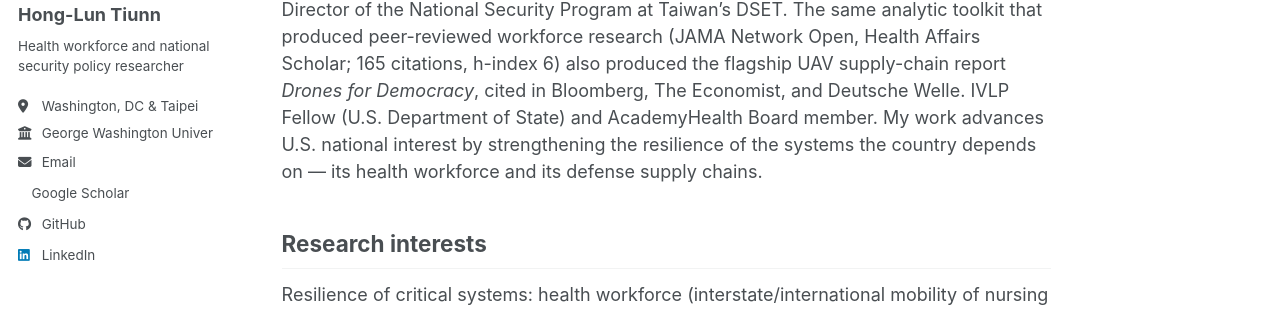
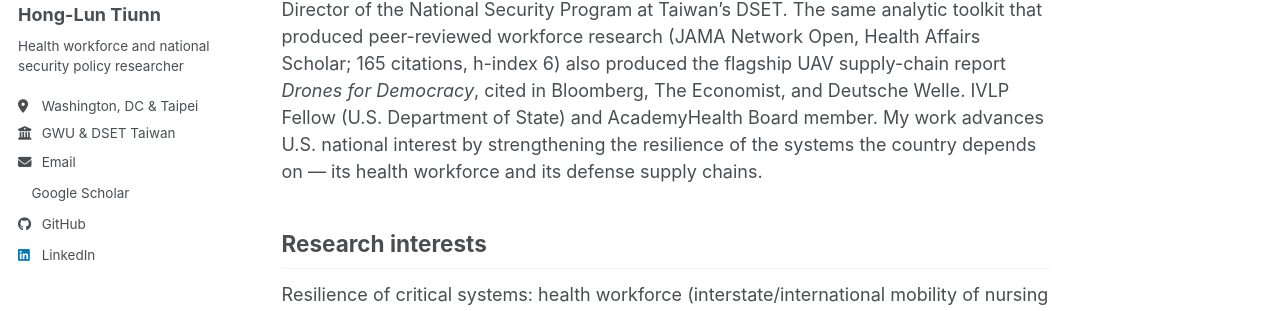
Before and after one commit to hltiunn/site-preview, a Jekyll site: the page built from _pages/about.md, in a window 1280 px wide. Shown: the part 282-593 px from the top of the page. Built offline with Jekyll 4.4.1, drawn with Linux system fonts in a browser that asks for light colours; a script bundle is joined from its source files by our own code; a style sheet for code colours, icons or effects is not loaded.

Commit message:
Shorter employer label

```diff
--- a/_config.yml
+++ b/_config.yml
@@ -28,7 +28,7 @@ author:
   pronouns         : # example: "she/her"
   bio              : "Health workforce and national security policy researcher"
   location         : "Washington, DC & Taipei"
-  employer         : "George Washington University; DSET"
+  employer         : "GWU & DSET Taiwan"
   uri              : # URL
   email            : "hltiunnn@gmail.com"
 
```
